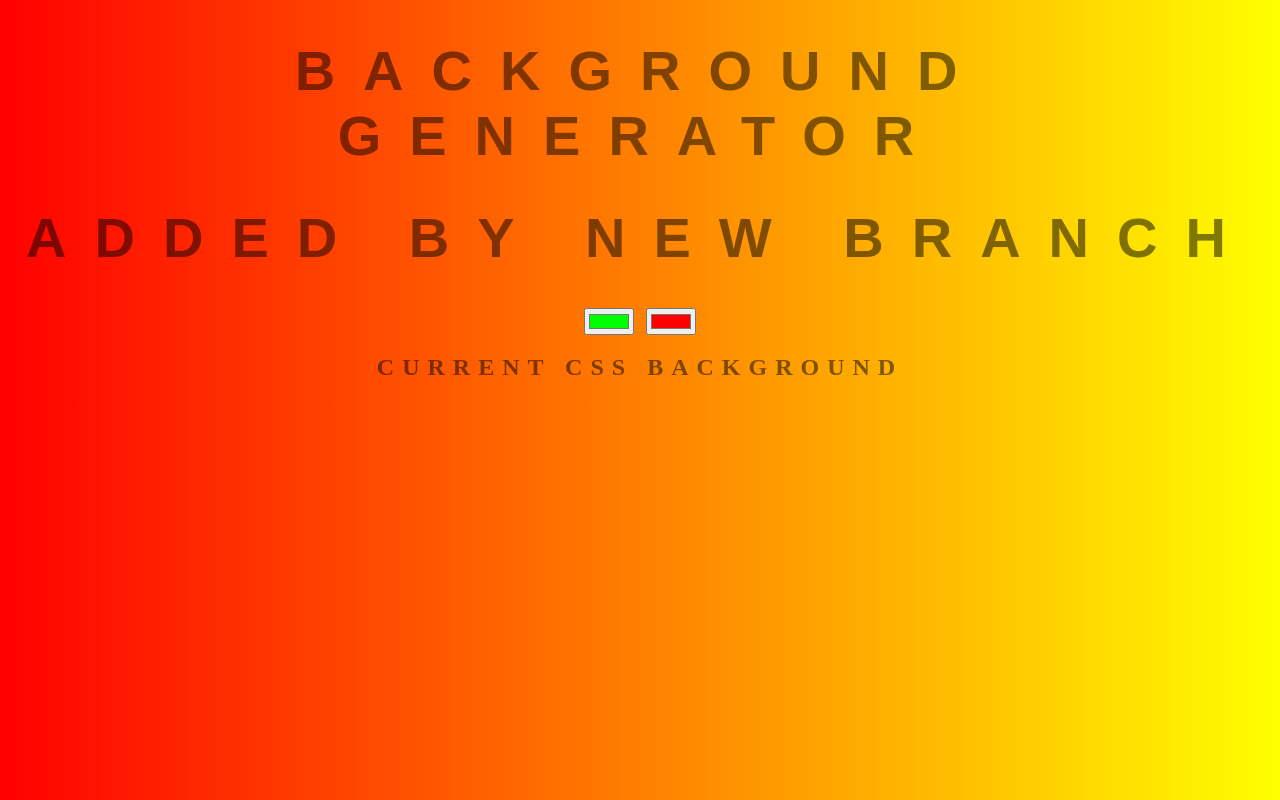
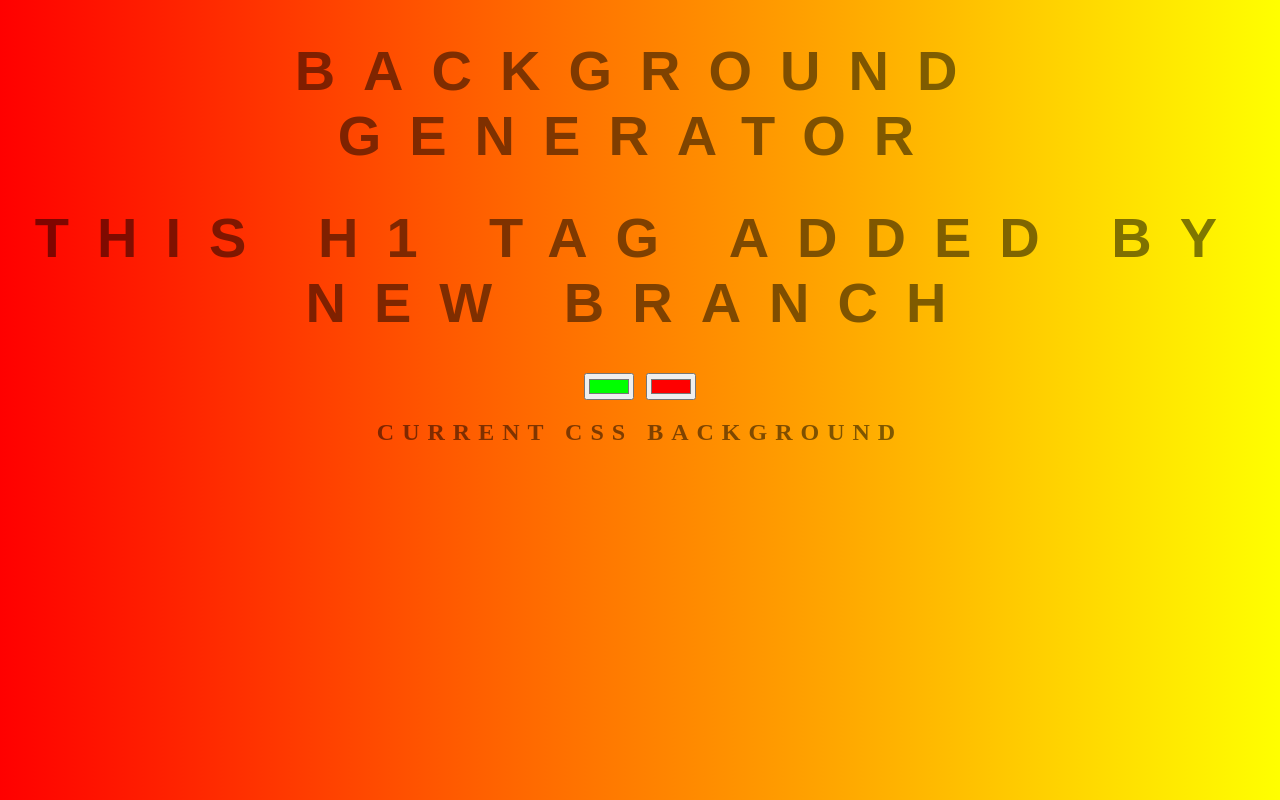
Before and after one commit to shakhzodbek1997/bg-generatorJS, a plain HTML site: page index.html in a window 1280 px wide. Drawn offline with Linux system fonts and the light colour scheme.

Commit message:
H1 tag added by New Branch

```diff
--- a/index.html
+++ b/index.html
@@ -8,7 +8,7 @@
 </head>
 <body id="gradient">
 	<h1>Background generator</h1>
-	<h1>Added By New Branch</h1>
+	<h1>This h1 tag Added By New Branch</h1>
 	<input class="color1" type="color" name="color1" value="#00ff00">
 	<input class="color2" type="color" name="color2" value="#ff0000">
 	<h2>Current CSS Background</h2>
```
